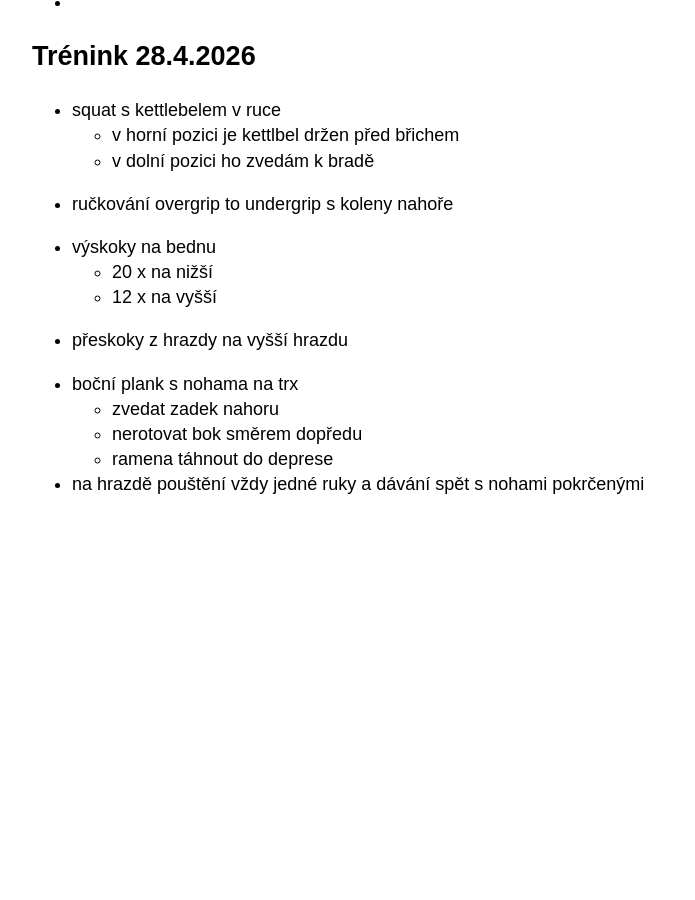
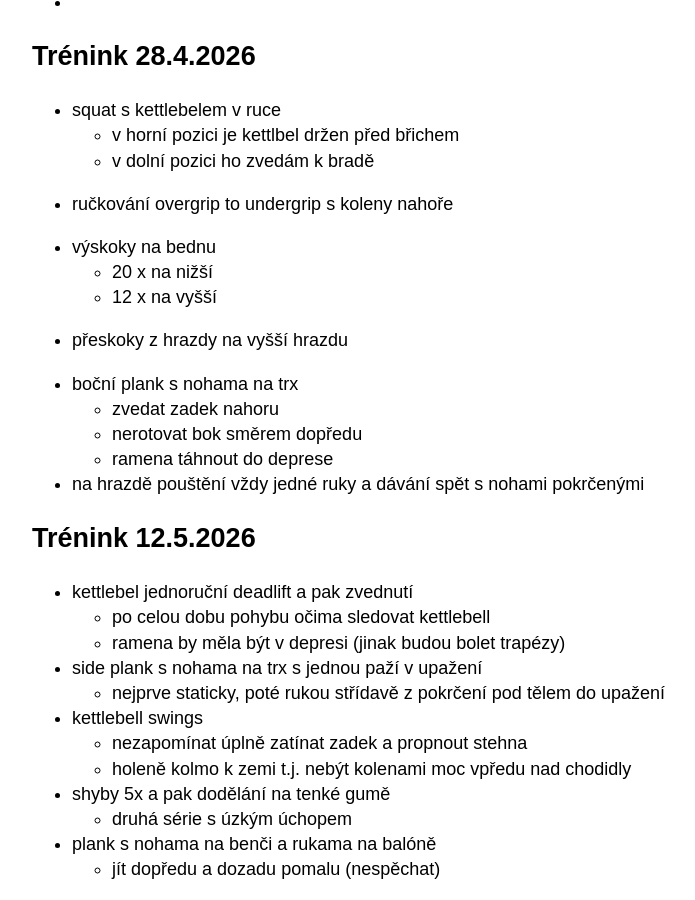
Before and after one commit to hartmaj2/hartmaj2.github.io, a Jekyll site: the page built from sections/sports/fitness.md, in a window 1280 px wide and 900 px high, scrolled down 12119 px. Shown: the whole window, without its empty margins (158-853 px from the left). Built offline with Jekyll 4.4.1, drawn with Linux system fonts in a browser that asks for light colours; before the commit the page ends 12635 px from its top, so only the background shows below that.

Commit message:
Add fitness

```diff
--- a/sections/sports/fitness.md
+++ b/sections/sports/fitness.md
@@ -574,3 +574,22 @@ minutu běžky
   - ramena táhnout do deprese
 
 - na hrazdě pouštění vždy jedné ruky a dávání spět s nohami pokrčenými
+
+## Trénink 12.5.2026
+
+- kettlebel jednoruční deadlift a pak zvednutí
+  - po celou dobu pohybu očima sledovat kettlebell
+  - ramena by měla být v depresi (jinak budou bolet trapézy)
+
+- side plank s nohama na trx s jednou paží v upažení
+  - nejprve staticky, poté rukou střídavě z pokrčení pod tělem do upažení
+
+- kettlebell swings
+  - nezapomínat úplně zatínat zadek a propnout stehna
+  - holeně kolmo k zemi t.j. nebýt kolenami moc vpředu nad chodidly
+
+- shyby 5x a pak dodělání na tenké gumě
+  - druhá série s úzkým úchopem
+
+- plank s nohama na benči a rukama na balóně
+  - jít dopředu a dozadu pomalu (nespěchat)
```
